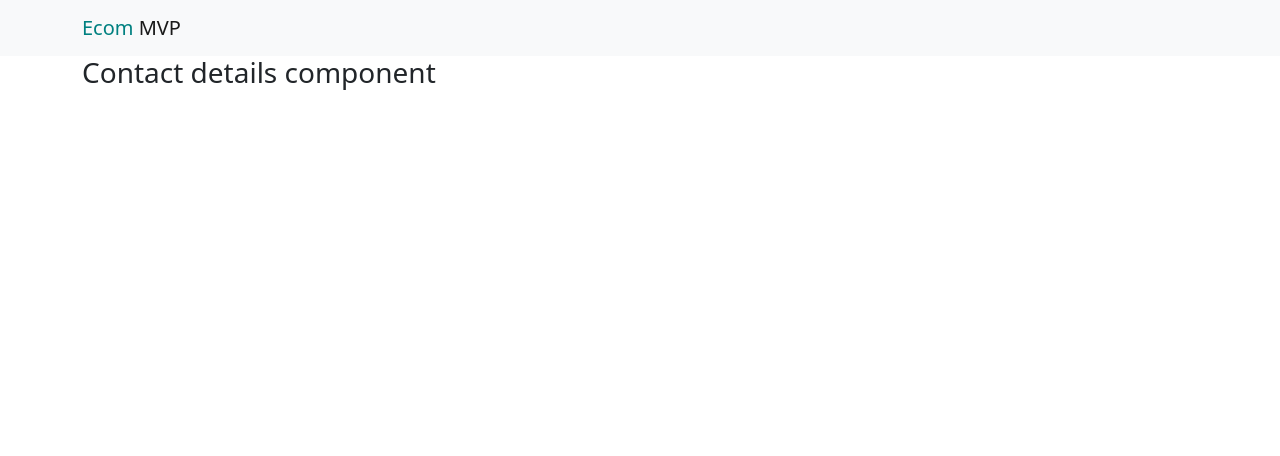
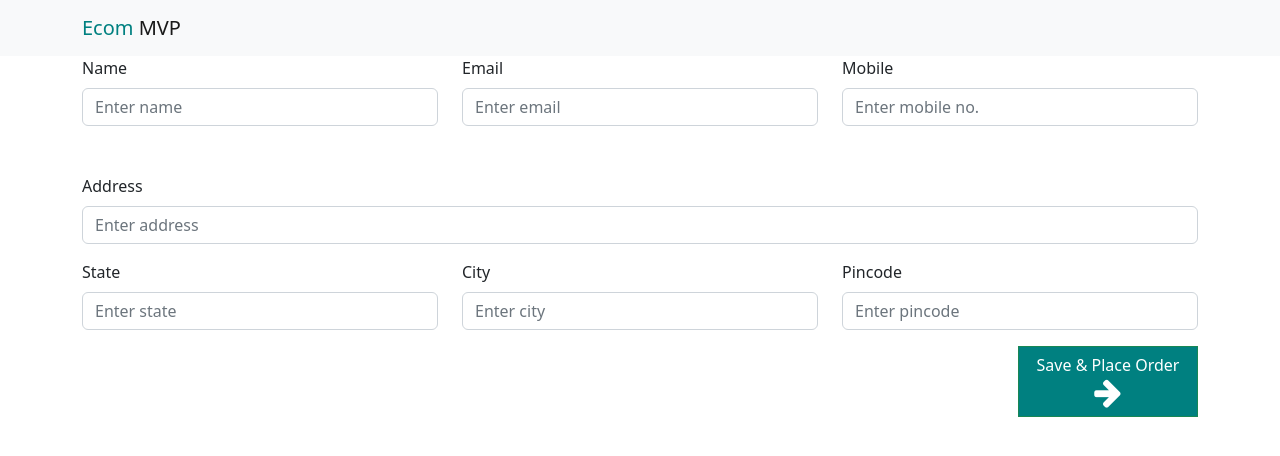
Before and after one commit to bhaveshofficial/mvp_ecom_dev_ui_react, a React (Create React App) app in the folder ecom_rui/: page /contactDetails in a window 1280 px wide. Shown: the top 456 px of the page. Built offline with nearby package versions, Linux system fonts and the light colour scheme; no server answers.

Commit message:
added contact details screen features

```diff
--- a/ecom_rui/src/common/Constants.js
+++ b/ecom_rui/src/common/Constants.js
@@ -4,7 +4,8 @@ const URI_CONSTANT = {
     GET_USERID : APP_BASE + 'getUId',
     POST_ADDTOCART : APP_BASE + 'addToCart',
     GET_CART : APP_BASE + 'getCart',
-    REMOVE_FROMCART : APP_BASE + 'removeFromCart'
+    REMOVE_FROMCART : APP_BASE + 'removeFromCart',
+    ADD_CONTACTDETAILS : APP_BASE + 'addContactDetails'
 }
 
 export default URI_CONSTANT;
--- a/ecom_rui/src/common/main/Main.js
+++ b/ecom_rui/src/common/main/Main.js
@@ -14,7 +14,7 @@ const Main = () => {
     <Container fluid="sm">
       <BrowserRouter>
         <Switch>
-          <Route exact path="/" component={ProductListing}></Route>
+          <Route exact path="/" component={ContactDetails}></Route>
           <Route path="/products" component={ProductListing}></Route>
           <Route path="/cart" component={Cart}></Route>
           <Route path="/contactDetails" component={ContactDetails}></Route>
--- a/ecom_rui/src/feature/ContactDetails.js
+++ b/ecom_rui/src/feature/ContactDetails.js
@@ -1,7 +1,212 @@
 import "./ContactDetails.css";
+import {useState} from 'react';
+import {Button, Form, Row, Col} from 'react-bootstrap';
+import { saveContactDetails } from "../service/UserService";
 
 const ContactDetails = () => {
-  return <h3>Contact details component</h3>;
+
+    const [name, setName] = useState({val: '', isValid: false, isTouched: false});
+    const [email, setEmail] = useState({val: '', isValid: false, isTouched: false});
+    const [mobile, setMobile] = useState({val: '', isValid: false, isTouched: false});
+    const [address, setAddress] = useState({val: '', isValid: false, isTouched: false});
+    const [state, setState] = useState({val: '', isValid: false, isTouched: false});
+    const [city, setCity] = useState({val: '', isValid: false, isTouched: false});
+    const [pincode, setPincode] = useState({val: 0, isValid: false, isTouched: false});
+
+
+    const nameValid = name?.isTouched && name?.isValid;
+    const emailValid = email?.isTouched && email?.isValid;
+    const mobileValid = mobile?.isTouched && mobile?.isValid;
+    const addressValid = address?.isTouched && address?.isValid;
+    const stateValid = state?.isTouched && state?.isValid;
+    const cityValid = city?.isTouched && city?.isValid;
+    const pincodeValid = pincode?.isTouched && pincode?.isValid;
+
+    const validateName = (event) => {
+        let inputVal = event.target.value;
+        if(inputVal?.trim() == ''){
+            setName((prevState) => {
+                return {...prevState, isValid : false, isTouched: true}
+            })
+        }
+        else {
+            console.log('coming here');
+            setName((prevState) => {
+                return {...prevState, isValid : true, isTouched: true}
+            })
+        }
+        console.log(event.target.value);
+    }
+
+    const validateEmail = (event) => {
+        let inputVal = event.target.value;
+        if(inputVal?.trim() != '' && inputVal.includes('@')){
+            setEmail((prevState) => {
+                return {...prevState, isValid : true, isTouched: true}
+            })
+        }
+        else {
+            console.log('coming here');
+            setEmail((prevState) => {
+                return {...prevState, isValid : false, isTouched: true}
+            })
+        }
+        console.log(event.target.value);
+
+
+    }
+
+    const validateMobile = (event) => {
+
+        let inputVal = event.target.value;
+        if(inputVal?.trim() != '' && inputVal.match(/^\d+$/) && inputVal.length == 9){
+            setMobile((prevState) => {
+                return {...prevState, isValid : true, isTouched: true}
+            })
+
+        }
+        else {
+            console.log('coming here');
+            setMobile((prevState) => {
+                return {...prevState, isValid : false, isTouched: true}
+            })
+        }
+        console.log(event.target.value);
+
+    }
+
+
+    const validateInput = (event, fieldName) => {
+
+        let inputVal = event.target.value;
+        if(inputVal?.trim() != ''){
+            switch(fieldName) {
+                case 'address':
+                    setAddress((prevState) => {
+                        return {...prevState, isValid : true, isTouched: true}
+                    })
+                    break;
+                case 'state':
+                    setState((prevState) => {
+                        return {...prevState, isValid : true, isTouched: true}
+                    })
+                    break;
+                case 'city':
+                    setCity((prevState) => {
+                        return {...prevState, isValid : true, isTouched: true}
+                    })
+                    break;
+                case 'pincode':
+                    if(inputVal == 0){
+                        setPincode((prevState) => {
+                            return {...prevState, isValid : false, isTouched: true}
+                        })
+                    }
+                    else {
+                        setPincode((prevState) => {
+                            return {...prevState, isValid : true, isTouched: true}
+                        })
+                    }
+
+            }
+
+
+        }
+        else {
+
+            switch(fieldName) {
+                case 'address':
+                    setAddress((prevState) => {
+                        return {...prevState, isValid : false, isTouched: true}
+                    })
+                    break;
+                case 'state':
+                    setState((prevState) => {
+                        return {...prevState, isValid : false, isTouched: true}
+                    })
+                    break;
+                case 'city':
+                    setCity((prevState) => {
+                        return {...prevState, isValid : false, isTouched: true}
+                    })
+                    break;
+                case 'pincode':
+                    setPincode((prevState) => {
+                        return {...prevState, isValid : false, isTouched: true}
+                    })
+
+            }
+
+
+        }
+        console.log(event.target.value);
+
+    }
+
+    const formSubmitHandler = (event) => {
+
+        event.preventDefault();
+
+        const contactData = {
+          uId: window.sessionStorage.getItem("ecommvp_userid"),
+          cName: name,
+          cEmail: email,
+          cMobile: mobile,
+          cAddress: address,
+          cState: state,
+          cCity: city,
+          cPincode: pincode,
+        };
+        console.log(contactData);
+        saveContactDetails(contactData).then(res => {
+            console.log('route to next screen');
+        })
+    }
+
+return <Form onSubmit={formSubmitHandler}>
+    <Row xs={1} md={3} className="mb-5">
+        <Form.Group as={Col} className="mb-xs-2">
+            <Form.Label>Name</Form.Label>
+            <Form.Control type="text" placeholder="Enter name" onBlur={validateName} isValid={nameValid} isInvalid={!nameValid && name?.isTouched}></Form.Control>
+            <Form.Control.Feedback type="invalid">Name cannot be empty </Form.Control.Feedback>
+        </Form.Group>
+        <Form.Group as={Col} className="mb-xs-2">
+            <Form.Label>Email</Form.Label>
+            <Form.Control type="email" placeholder="Enter email" onBlur={validateEmail} isValid={emailValid} isInvalid={!emailValid && email?.isTouched}></Form.Control>
+            <Form.Control.Feedback type="invalid">Please enter valid email, ex- xyz@gmail.com </Form.Control.Feedback>
+        </Form.Group>
+        <Form.Group as={Col} className="mb-xs-2">
+            <Form.Label>Mobile</Form.Label>
+            <Form.Control type="text" placeholder="Enter mobile no." onBlur={validateMobile} isValid={mobileValid} isInvalid={!mobileValid && mobile?.isTouched}></Form.Control>
+            <Form.Control.Feedback type="invalid">Please enter mobile, ex- 912345678 </Form.Control.Feedback>
+        </Form.Group>
+    </Row>
+    <Form.Group className="mb-3">
+    <Form.Label>Address</Form.Label>
+            <Form.Control type="text" placeholder="Enter address" onBlur={(event)=> validateInput(event, 'address')} isValid={addressValid} isInvalid={!addressValid && address?.isTouched}></Form.Control>
+            <Form.Control.Feedback type="invalid">Address cannot be empty </Form.Control.Feedback>
+    </Form.Group>
+    <Row xs={1} md={3} className="mb-3">
+
+    <Form.Group as={Col} className="mb-xs-2">
+            <Form.Label>State</Form.Label>
+            <Form.Control type="text" placeholder="Enter state" onBlur={(event)=> validateInput(event, 'state')} isValid={stateValid} isInvalid={!stateValid && state?.isTouched}></Form.Control>
+            <Form.Control.Feedback type="invalid">State cannot be empty </Form.Control.Feedback>
+        </Form.Group>
+        <Form.Group as={Col} className="mb-xs-2">
+            <Form.Label>City</Form.Label>
+            <Form.Control type="text" placeholder="Enter city" onBlur={(event)=> validateInput(event, 'city')} isValid={cityValid} isInvalid={!cityValid && city?.isTouched}></Form.Control>
+            <Form.Control.Feedback type="invalid">City cannot be empty </Form.Control.Feedback>
+        </Form.Group>
+        <Form.Group as={Col} className="mb-xs-2">
+            <Form.Label>Pincode</Form.Label>
+            <Form.Control type="number" placeholder="Enter pincode" onBlur={(event)=> validateInput(event, 'pincode')} isValid={pincodeValid} isInvalid={!pincodeValid && pincode?.isTouched}></Form.Control>
+            <Form.Control.Feedback type="invalid">Pincode cannot be empty or 0 </Form.Control.Feedback>
+        </Form.Group>
+
+    </Row>
+    <Button variant="success" type="submit" className="app-nav-action-btn">Save & Place Order {' '} <i className="fa fa-arrow-right fa-2x"></i> </Button>
+</Form>
 };
 
 export default ContactDetails;
--- /dev/null
+++ b/ecom_rui/src/service/UserService.js
@@ -0,0 +1,12 @@
+import axios from "axios";
+import URI_CONSTANT from "../common/Constants";
+
+
+export function saveContactDetails(contactData) {
+
+    return axios.post(URI_CONSTANT.ADD_CONTACTDETAILS, contactData).then(res => {
+        console.log(res?.data);
+        return res;
+    })
+
+}
```
